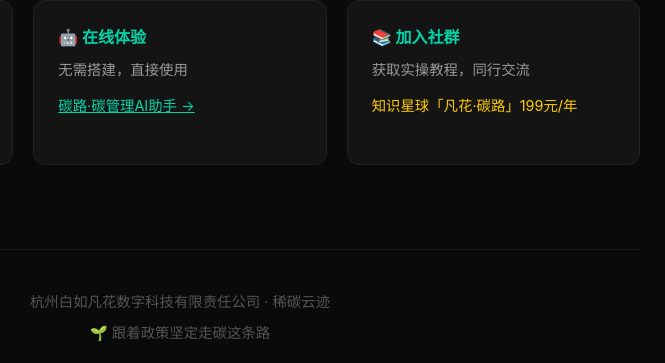
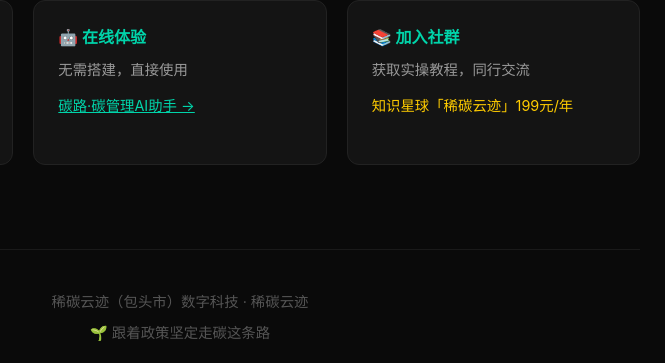
Before and after one commit to alin36933/carbon-skill, a plain HTML site: page docs/index.html in a window 1280 px wide. Shown: the part 2693-3056 px from the top of the page, 460-1125 px from the left. Drawn offline with Linux system fonts and the light colour scheme.

Commit message:
品牌名统一：凡花→稀碳云迹

```diff
--- a/docs/index.html
+++ b/docs/index.html
@@ -122,13 +122,13 @@
                 <div class="card">
                     <h4>📚 加入社群</h4>
                     <p>获取实操教程，同行交流</p>
-                    <p style="margin-top: 12px; color: #ffcc00;">知识星球「凡花·碳路」199元/年</p>
+                    <p style="margin-top: 12px; color: #ffcc00;">知识星球「稀碳云迹」199元/年</p>
                 </div>
             </div>
         </div>
 
         <footer>
-            <p>杭州白如凡花数字科技有限责任公司 · 稀碳云迹</p>
+            <p>稀碳云迹（包头市）数字科技 · 稀碳云迹</p>
             <p style="margin-top: 8px;">🌱 跟着政策坚定走碳这条路</p>
         </footer>
     </div>
```
Also changed, not shown: 1 other file.
